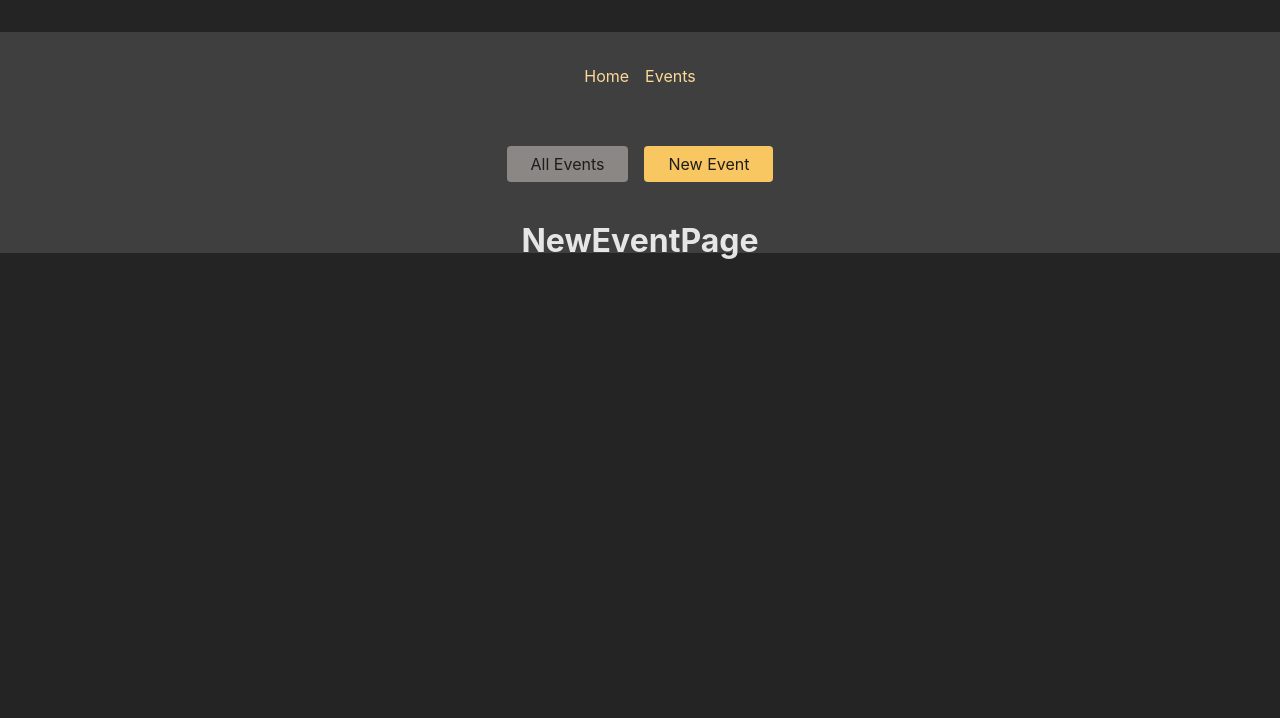
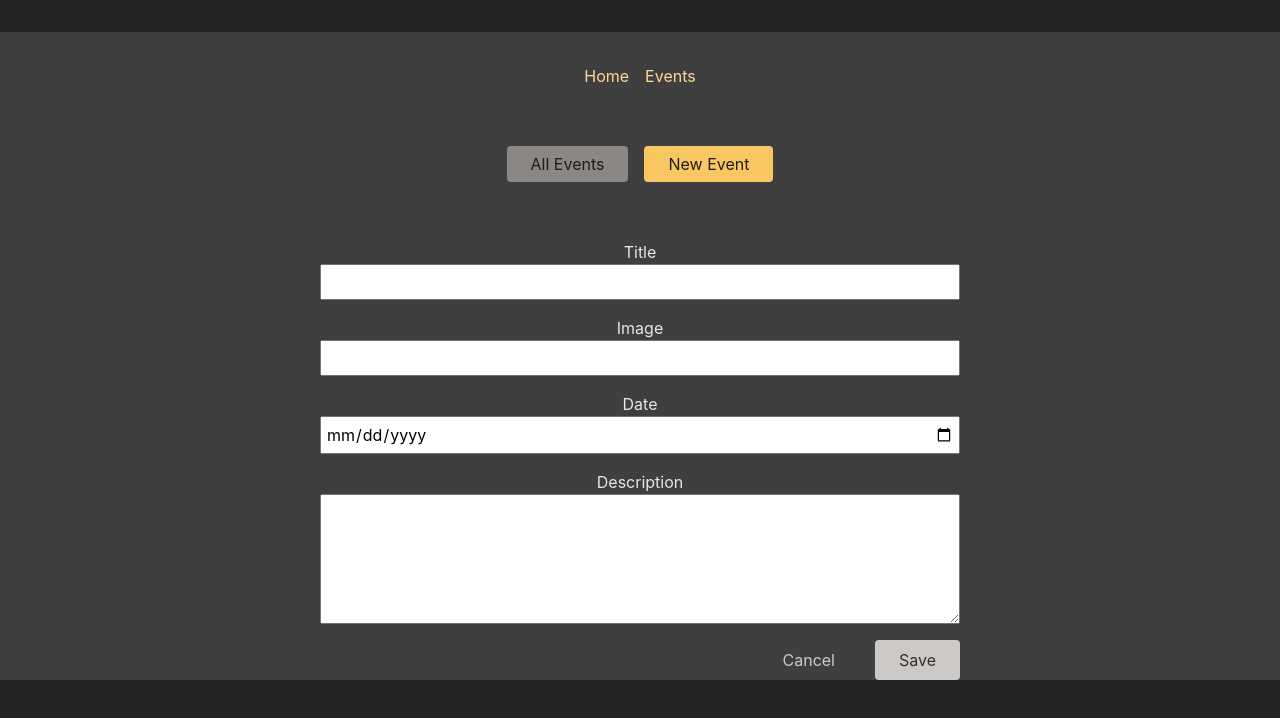
Before and after one commit to binwoojoo/react-study202406, a React (Create React App) app: page /events/new in a window 1280 px wide. Shown: the top 718 px of the page. Built offline with nearby package versions, Linux system fonts and the light colour scheme.

Commit message:
이벤트 작성

```diff
--- /dev/null
+++ b/src/components/RouteExample/components/EventForm.js
@@ -0,0 +1,132 @@
+import React from 'react';
+
+import styles from './EventForm.module.scss';
+import { useNavigate } from 'react-router-dom';
+
+const EventForm = ({ method, event={} }) => {
+
+  const {
+    title,
+    desc: description,
+    'img-url': image,
+    'start-date': date
+  } = event;
+
+  // 날짜 형식을 변경 (yyyy-MM-dd)
+  /**
+   *
+   * @param date - yyyy년 MM월 dd일
+   */
+  const convertDateFormat = (date) => {
+    const [yearPart, monthDayPart] = date.split('년 ');
+    const [monthPart, dayPart] = monthDayPart.split('월 ');
+
+    const day = dayPart.replace('일', '');
+
+    // console.log('date: ', { yearPart, monthPart, day });
+
+    return `${yearPart}-${monthPart}-${day}`;
+  };
+
+  let formatDate;
+  if (event.date) {
+    formatDate = convertDateFormat(date);
+  }
+
+  // const { eventId: id } = useParams();
+  const navigate = useNavigate();
+
+  const cancelHandler = (e) => {
+    // window.location.href = '/events/' + id;
+    // navigate('/events/' + id);
+    navigate('..');
+  };
+
+  const submitHandler = e => {
+    e.preventDefault();
+    // console.log('form이 제출됨!');
+
+    // input에 입력한 값 가져오기
+    const formData = new FormData(e.target);
+    // console.log('form: ', formData.get('title'));
+
+    // 서버에 보낼 데이터
+    const payload = {
+      title: formData.get('title'),
+      desc: formData.get('description'),
+      imageUrl: formData.get('image'),
+      beginDate: formData.get('date')
+    };
+
+    // console.log('payload: ', payload);
+
+    // 서버로 페칭
+    (async () => {
+      const response = await fetch(`http://localhost:8282/events`, {
+        method: 'POST',
+        headers: {
+          'Content-Type': 'application/json'
+        },
+        body: JSON.stringify(payload)
+      });
+
+      navigate('/events');
+    })();
+  };
+
+  return (
+    <form className={styles.form} onSubmit={submitHandler} noValidate>
+      <p>
+        <label htmlFor="title">Title</label>
+        <input
+          id="title"
+          type="text"
+          name="title"
+          required
+          defaultValue={event ? title : ''}
+        />
+      </p>
+      <p>
+        <label htmlFor="image">Image</label>
+        <input
+          id="image"
+          type="url"
+          name="image"
+          required
+          defaultValue={event ? image : ''}
+        />
+      </p>
+      <p>
+        <label htmlFor="date">Date</label>
+        <input
+          id="date"
+          type="date"
+          name="date"
+          required
+          defaultValue={event ? formatDate : ''}
+        />
+      </p>
+      <p>
+        <label htmlFor="description">Description</label>
+        <textarea
+          id="description"
+          name="description"
+          rows="5"
+          required
+          defaultValue={event ? description : ''}
+        />
+      </p>
+      <div className={styles.actions}>
+        <button
+          type="button"
+          onClick={cancelHandler}
+        >
+          Cancel
+        </button>
+        <button>{method === 'post' ? 'Save' : 'Modify'}</button>
+      </div>
+    </form>
+  );
+};
+
+export default EventForm;
--- /dev/null
+++ b/src/components/RouteExample/components/EventForm.module.scss
@@ -0,0 +1,45 @@
+.form {
+  max-width: 40rem;
+  margin: 2rem auto;
+
+  label,
+  input,
+  textarea {
+    display: block;
+    width: 100%;
+  }
+
+  input,
+  textarea {
+    font: inherit;
+    padding: 0.25rem;
+  }
+}
+
+.actions {
+  display: flex;
+  gap: 1rem;
+  justify-content: flex-end;
+
+  button {
+    font: inherit;
+    cursor: pointer;
+    padding: 0.5rem 1.5rem;
+    border-radius: 4px;
+    background-color: var(--color-gray-300);
+    color: var(--color-gray-800);
+    border: none;
+
+    &:hover {
+      background-color: var(--color-primary-300);
+    }
+  }
+  button[type="button"] {
+    background-color: transparent;
+    color: var(--color-gray-300);
+
+    &:hover {
+      background-color: var(--color-gray-800);
+    }
+  }
+}
--- a/src/components/RouteExample/pages/EditPage.js
+++ b/src/components/RouteExample/pages/EditPage.js
@@ -1,11 +1,13 @@
-import React from 'react'
+import React from "react";
+import EventForm from "../components/EventForm";
+import { useRouteLoaderData } from "react-router-dom";
 
 const EditPage = () => {
-  return (
-    <h1>
-      Edit Page!
-    </h1>
-  )
-}
 
-export default EditPage
+  const ev = useRouteLoaderData("event-detail");
+
+  return <EventForm method="patch" event={ev} />;
+
+};
+
+export default EditPage;
--- a/src/components/RouteExample/pages/NewEvent.js
+++ b/src/components/RouteExample/pages/NewEvent.js
@@ -1,7 +1,8 @@
 import React from "react";
+import EventForm from "../components/EventForm";
 
 const NewEvent = () => {
-  return <h1>NewEventPage</h1>;
+  return <EventForm method='post'/>;
 };
 
 export default NewEvent;
```
